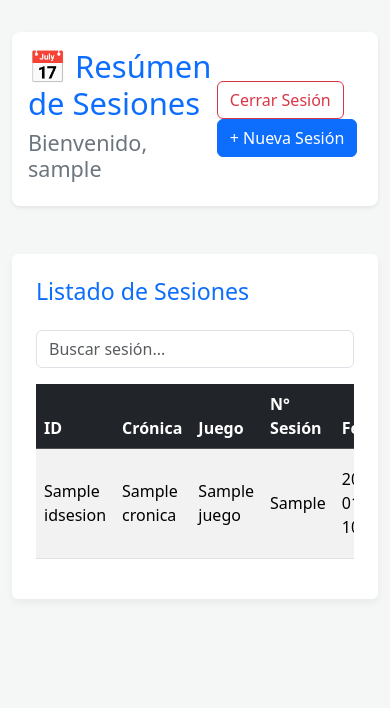
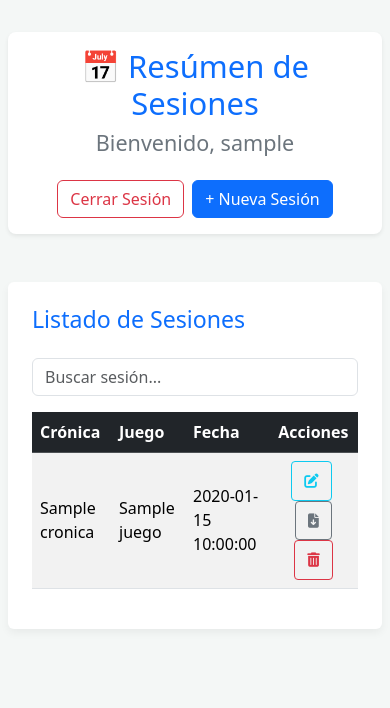
Before and after one commit to FErmitanio90/bitacorarolera, a Flask app: template templates/dashboard.html in a window 390 px wide. Shown: the top 708 px of the page. Run offline with Flask 3, Linux system fonts and the light colour scheme; the template is opened without the code that fills it: most values are stand-ins (such as "Sample title", 1, 10 or a date in 2020).

Commit message:
Amigable con celulares.

```diff
--- a/templates/dashboard.html
+++ b/templates/dashboard.html
@@ -4,54 +4,108 @@
     <meta charset="UTF-8">
     <meta name="viewport" content="width=device-width, initial-scale=1.0">
     <title>Dashboard | Mis Sesiones</title>
-    <link href="https://cdn.jsdelivr.net/npm/bootstrap@5.3.3/dist/css/bootstrap.min.css" rel="stylesheet" integrity="sha384-QWTKZyjpPEjISv5WaRU9OFeRpok6YctnYmDr5pNlyT2bRjXh0JMhjY6hW+ALEwIH" crossorigin="anonymous">
-<link rel="stylesheet" href="https://cdnjs.cloudflare.com/ajax/libs/font-awesome/6.5.2/css/all.min.css" crossorigin="anonymous" referrerpolicy="no-referrer" />
 
-<style>        body {
+    <link href="https://cdn.jsdelivr.net/npm/bootstrap@5.3.3/dist/css/bootstrap.min.css" rel="stylesheet">
+    <link rel="stylesheet" href="https://cdnjs.cloudflare.com/ajax/libs/font-awesome/6.5.2/css/all.min.css">
+
+    <style>
+        body {
             background-color: #f4f7f6;
         }
+
         .container {
             padding-top: 2rem;
             padding-bottom: 2rem;
         }
+
         .card {
             border: none;
             box-shadow: 0 4px 8px rgba(0,0,0,0.05);
         }
-        /* Corregir el estilo del textarea */
+
         textarea.form-control {
             min-height: 100px;
         }
+
+        /* -------------------------
+           RESPONSIVE MEJORADO
+        --------------------------*/
+
+        /* Header más amigable en móviles */
+        @media (max-width: 768px) {
+            header.d-flex {
+                flex-direction: column;
+                text-align: center;
+                gap: 1rem;
+            }
+
+            header h1 {
+                font-size: 1.8rem;
+            }
+
+            header h2 {
+                font-size: 1.2rem;
+            }
+
+            .container {
+                padding-left: 8px;
+                padding-right: 8px;
+            }
+
+            .btn-sm {
+                padding: 8px 12px;
+                font-size: 0.9rem;
+            }
+        }
+
+        /* Ocultar columnas poco importantes en móvil */
+        @media (max-width: 768px) {
+            th:nth-child(1), td:nth-child(1) { display: none; } /* ID */
+            th:nth-child(4), td:nth-child(4) { display: none; } /* N° Sesión */
+            th:nth-child(6), td:nth-child(6) { display: none; } /* Resumen */
+        }
+
     </style>
 </head>
+
 <body>
     <div class="container">
+
+        <!-- Mensajes Flash -->
         {% with messages = get_flashed_messages(with_categories=true) %}
         {% if messages %}
         <div class="mt-3">
             {% for category, message in messages %}
             <div class="alert alert-{{ category }} alert-dismissible fade show" role="alert">
                 {{ message }}
-                <button type="button" class="btn-close" data-bs-dismiss="alert" aria-label="Close"></button>
+                <button type="button" class="btn-close" data-bs-dismiss="alert"></button>
             </div>
             {% endfor %}
         </div>
         {% endif %}
         {% endwith %}
 
+        <!-- HEADER -->
         <header class="mb-5 p-3 bg-white rounded-3 shadow-sm d-flex justify-content-between align-items-center">
             <div>
                 <h1 class="display-5 text-primary">📅 Resúmen de Sesiones</h1>
                 <h2 class="h4 text-secondary">Bienvenido, {{ username }}</h2>
             </div>
-            <div>
-                <a href="{{ url_for('logout') }}" class="btn btn-outline-danger me-2">Cerrar Sesión</a>
-                <button class="btn btn-primary" type="button" data-bs-toggle="collapse" data-bs-target="#collapseForm" aria-expanded="false" aria-controls="collapseForm">
+
+            <div class="d-flex gap-2">
+                <a href="{{ url_for('logout') }}" class="btn btn-outline-danger">Cerrar Sesión</a>
+
+                <button class="btn btn-primary" type="button"
+                        data-bs-toggle="collapse"
+                        data-bs-target="#collapseForm"
+                        aria-expanded="false"
+                        aria-controls="collapseForm">
                     + Nueva Sesión
                 </button>
             </div>
         </header>
 
+        <!-- LISTADO -->
         <div class="card p-4 mb-5">
             <h3 class="card-title mb-4 text-primary">Listado de Sesiones</h3>
 
@@ -59,29 +113,27 @@
                 <input type="text" id="buscador" class="form-control" placeholder="Buscar sesión...">
             </div>
 
-
             <div class="table-responsive">
                 <table class="table table-striped table-hover align-middle">
                     <thead class="table-dark">
                         <tr>
-                            <th scope="col">ID</th>
-                            <th scope="col">Crónica</th>
-                            <th scope="col">Juego</th>
-                            <th scope="col">N° Sesión</th>
-                            <th scope="col">Fecha</th>
-                            <th scope="col">Resúmen</th>
-                            <th scope="col" class="text-center" colspan="2">Acciones</th>
+                            <th>ID</th>
+                            <th>Crónica</th>
+                            <th>Juego</th>
+                            <th>N° Sesión</th>
+                            <th>Fecha</th>
+                            <th>Resúmen</th>
+                            <th class="text-center" colspan="2">Acciones</th>
                         </tr>
                     </thead>
+
                     <tbody>
                         {% for sesion in tareas %}
                         <tr>
                             <td>{{ sesion.idsesion }}</td>
-
                             <td>{{ sesion.cronica }}</td>
-                                <td>{{ sesion.juego | default('N/A', true) }}</td> <!-- ✅ Columna Juego -->
+                            <td>{{ sesion.juego | default('N/A', true) }}</td>
                             <td>{{ sesion.numero_de_sesion }}</td>
-
                             <td>{{ sesion.fecha }}</td>
 
                             <td>
@@ -92,27 +144,17 @@
                             </td>
 
                             <td class="text-center">
+                                <!-- Editar -->
                                 <a href="{{ url_for('editar_sesion_view', id_sesion=sesion.idsesion) }}"
-   class="btn btn-sm btn-outline-info"
-   title="Editar Sesión">
+                                   class="btn btn-sm btn-outline-info me-1" title="Editar Sesión">
                                    <i class="fas fa-edit"></i>
                                 </a>
 
-
-<td class="text-center">
-    <!-- Editar -->
-    <a href="{{ url_for('editar_sesion_view', id_sesion=sesion.idsesion) }}"
-       class="btn btn-sm btn-outline-info me-1"
-       title="Editar Sesión">
-       <i class="fas fa-edit"></i>
-    </a>
-
-    <!-- Descargar .txt -->
+                                <!-- Descargar -->
                                 <a href="{{ url_for('download_session_proxy', idsesion=sesion.idsesion) }}"
                                    class="btn btn-sm btn-outline-secondary" title="Descargar TXT">
                                    <i class="fas fa-file-download"></i>
                                 </a>
-
 
                                 <!-- Eliminar -->
                                 <form action="{{ url_for('dashboard_view') }}" method="POST" class="d-inline">
@@ -125,11 +167,12 @@
                                     </button>
                                 </form>
                             </td>
-
                         </tr>
                         {% else %}
                         <tr>
-                                <td colspan="7" class="text-center text-muted">Aún no hay sesiones registradas.</td>
+                            <td colspan="7" class="text-center text-muted">
+                                Aún no hay sesiones registradas.
+                            </td>
                         </tr>
                         {% endfor %}
                     </tbody>
@@ -137,34 +180,36 @@
             </div>
         </div>
 
+        <!-- FORMULARIO NUEVA SESIÓN -->
         <div class="card p-4 mb-5 collapse" id="collapseForm">
             <h3 class="card-title mb-4 text-primary">Crear Nueva Sesión</h3>
+
             <form action="{{ url_for('dashboard_view') }}" method="POST">
                 <input type="hidden" name="accion" value="agregar">
 
                 <div class="mb-3">
-                    <label for="cronica" class="form-label">Crónica:</label>
-                    <input type="text" id="cronica" name="cronica" class="form-control" required>
+                    <label class="form-label">Crónica:</label>
+                    <input type="text" name="cronica" class="form-control" required>
                 </div>
 
                 <div class="mb-3">
-                    <label for="juego" class="form-label">Juego:</label>
-                    <input type="text" id="cronica" name="juego" class="form-control" required>
+                    <label class="form-label">Juego:</label>
+                    <input type="text" name="juego" class="form-control" required>
                 </div>
 
                 <div class="mb-3">
-                    <label for="numero_de_sesion" class="form-label">Número de Sesión:</label>
-                    <input type="number" id="numero_de_sesion" name="numero_de_sesion" class="form-control" required>
+                    <label class="form-label">Número de Sesión:</label>
+                    <input type="number" name="numero_de_sesion" class="form-control" required>
                 </div>
 
                 <div class="mb-3">
-                    <label for="fecha" class="form-label">Fecha de la Sesión:</label>
-                    <input type="date" id="fecha" name="fecha" class="form-control" required>
+                    <label class="form-label">Fecha de la Sesión:</label>
+                    <input type="date" name="fecha" class="form-control" required>
                 </div>
 
                 <div class="mb-3">
-                    <label for="resumen" class="form-label">Resumen:</label>
-                    <textarea id="resumen" name="resumen" class="form-control" rows="4"></textarea>
+                    <label class="form-label">Resumen:</label>
+                    <textarea name="resumen" class="form-control"></textarea>
                 </div>
 
                 <button type="submit" class="btn btn-success w-100">Crear Sesión</button>
@@ -172,6 +217,8 @@
         </div>
 
     </div>
+
+    <!-- BUSCADOR -->
     <script>
         document.getElementById('buscador').addEventListener('keyup', function() {
             const filtro = this.value.toLowerCase();
@@ -184,7 +231,6 @@
         });
     </script>
 
-
-    <script src="https://cdn.jsdelivr.net/npm/bootstrap@5.3.3/dist/js/bootstrap.bundle.min.js" integrity="sha384-YvpcrYf0tY3lHB60NNkmXc5s9fDVZLESaAA55NDzOxhy9GkcIdslK1eN7N6jIeHz" crossorigin="anonymous"></script>
+    <script src="https://cdn.jsdelivr.net/npm/bootstrap@5.3.3/dist/js/bootstrap.bundle.min.js"></script>
 </body>
 </html>
```
Lines whose indentation alone changed are shown as unchanged.
